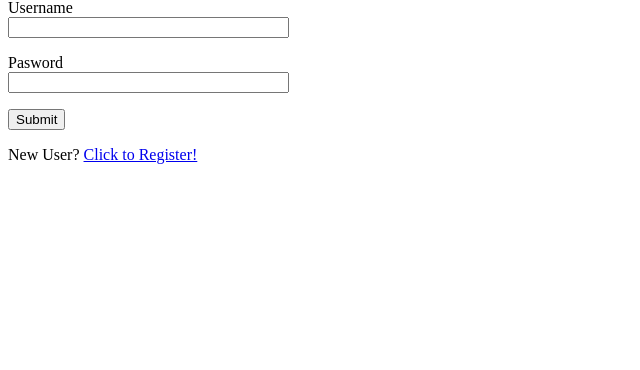
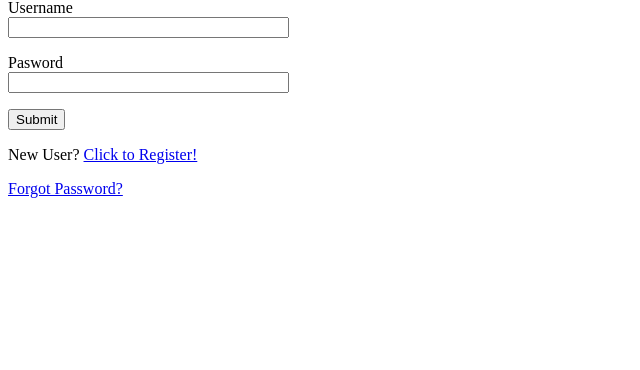
Before and after one commit to kokopelli314/hoa2, a Flask app: page /login in a window 1280 px wide. Shown: the part 117-487 px from the top of the page, without its empty margins (0-640 px from the left). Run offline with Flask 2, Linux system fonts and the light colour scheme; some libraries are stand-ins or nearby versions.

Commit message:
auth reorganization; fix dup email check

```diff
--- a/hoa/app.py
+++ b/hoa/app.py
@@ -5,10 +5,11 @@ from flask import (
 	Flask, flash, request, redirect, render_template, send_from_directory,
 	url_for,
 )
+from flask_bcrypt import Bcrypt
+from flask_login import LoginManager
 from flask_migrate import Migrate
 from flask_sqlalchemy import SQLAlchemy
-from flask_bcrypt import Bcrypt
-from flask_login import LoginManager
+from flask_wtf.csrf import CSRFProtect
 
 
 load_dotenv()
@@ -19,13 +20,14 @@ app.config['SQLALCHEMY_DATABASE_URI'] = os.getenv('DATABASE_URI')
 app.config['SQLALCHEMY_TRACK_MODIFICATIONS'] = False
 app.secret_key = os.getenv('SECRET_KEY')
 
+csrf = CSRFProtect(app)
 db = SQLAlchemy(app)
 migrate = Migrate(app, db)
 bcrypt = Bcrypt(app)
 login_manager = LoginManager(app)
 
 # Register application routes
-from hoa.controller.auth import router as auth_router
+from hoa.auth.controller import router as auth_router
 from hoa.controller.main_routes import router as main_router
 app.register_blueprint(auth_router)
 app.register_blueprint(main_router)
--- a/hoa/controller/auth.py
+++ b/hoa/auth/controller.py
@@ -6,9 +6,11 @@ from flask import (
 from flask_login import current_user, login_required, login_user, logout_user
 
 from hoa.app import db, login_manager
-from hoa.auth import check_password, get_user_by_username, create_user
+from hoa.auth.authentication import (
+	check_password, get_user_by_username, create_user,
+)
+from hoa.auth.forms import LoginForm, RegistrationForm
 from hoa.models import User
-from hoa.forms import LoginForm, RegistrationForm
 
 router = Blueprint('auth', __name__)
 
@@ -35,6 +37,13 @@ def login():
 
 login_manager.login_view = 'auth.login'
 
+
+@router.route('/forgot-password')
+def forgot_password():
+	return redirect(url_for('auth.login'))
+
+
+
 @router.route('/logout')
 @login_required
 def logout():
--- /dev/null
+++ b/hoa/auth/forms.py
@@ -0,0 +1,29 @@
+from flask_wtf import FlaskForm
+from wtforms import StringField, PasswordField, SubmitField
+from wtforms.validators import DataRequired, Email, EqualTo, ValidationError
+
+from hoa.models import User
+
+class LoginForm(FlaskForm):
+	username = StringField('Username')
+	password = PasswordField('Pasword')
+	submit = SubmitField('Submit')
+
+class RegistrationForm(FlaskForm):
+	username = StringField('Username', validators=[DataRequired()])
+	email_address = StringField('Email', validators=[DataRequired(), Email()])
+	password = PasswordField('Password', validators=[DataRequired()])
+	password2 = PasswordField(
+		'Repeat Password', validators=[DataRequired(), EqualTo('password')],
+	)
+	submit = SubmitField('Register')
+
+	def validate_username(self, username):
+		user = User.query.filter_by(username=username.data).first()
+		if user is not None:
+			raise ValidationError('Please use a different username.')
+
+	def validate_email_address(self, email_address):
+		user = User.query.filter_by(email_address=email_address.data).first()
+		if user is not None:
+			raise ValidationError('Please use a different email address.')
--- a/hoa/forms.py
+++ b/hoa/forms.py
@@ -3,27 +3,3 @@ from wtforms import StringField, PasswordField, SubmitField
 from wtforms.validators import DataRequired, Email, EqualTo, ValidationError
 
 from hoa.models import User
-
-class LoginForm(FlaskForm):
-	username = StringField('Username')
-	password = PasswordField('Pasword')
-	submit = SubmitField('Submit')
-
-class RegistrationForm(FlaskForm):
-	username = StringField('Username', validators=[DataRequired()])
-	email_address = StringField('Email', validators=[DataRequired(), Email()])
-	password = PasswordField('Password', validators=[DataRequired()])
-	password2 = PasswordField(
-		'Repeat Password', validators=[DataRequired(), EqualTo('password')],
-	)
-	submit = SubmitField('Register')
-
-	def validate_username(self, username):
-		user = User.query.filter_by(username=username.data).first()
-		if user is not None:
-			raise ValidationError('Please use a different username.')
-
-	def validate_email(self, email_address):
-		user = User.query.filter_by(email_address=email_address.data).first()
-		if user is not None:
-			raise ValidationError('Please use a different email address.')
--- a/hoa/templates/base.html
+++ b/hoa/templates/base.html
@@ -11,8 +11,12 @@
 		<div>
 			HOA:
 			<a href="/">Home</a>
+
+			<!-- Logged-in user links -->
 			{% if current_user.is_authenticated %}
 				<a href="/logout">Logout</a>
+
+			<!-- Logged-out links -->
 			{% else %}
 				<a href="/login">Login</a>
 			{% endif %}
--- a/hoa/templates/login.html
+++ b/hoa/templates/login.html
@@ -18,4 +18,6 @@
 
     <p>New User? <a href="{{ url_for('auth.register') }}">Click to Register!</a></p>
 
+    <p><a href="/forgot-password">Forgot Password?</a>
+
 {% endblock %}
```
Also changed, not shown: hoa/auth/__init__.py (added), hoa/auth/authentication.py (renamed from hoa/auth.py), 1 other file.
